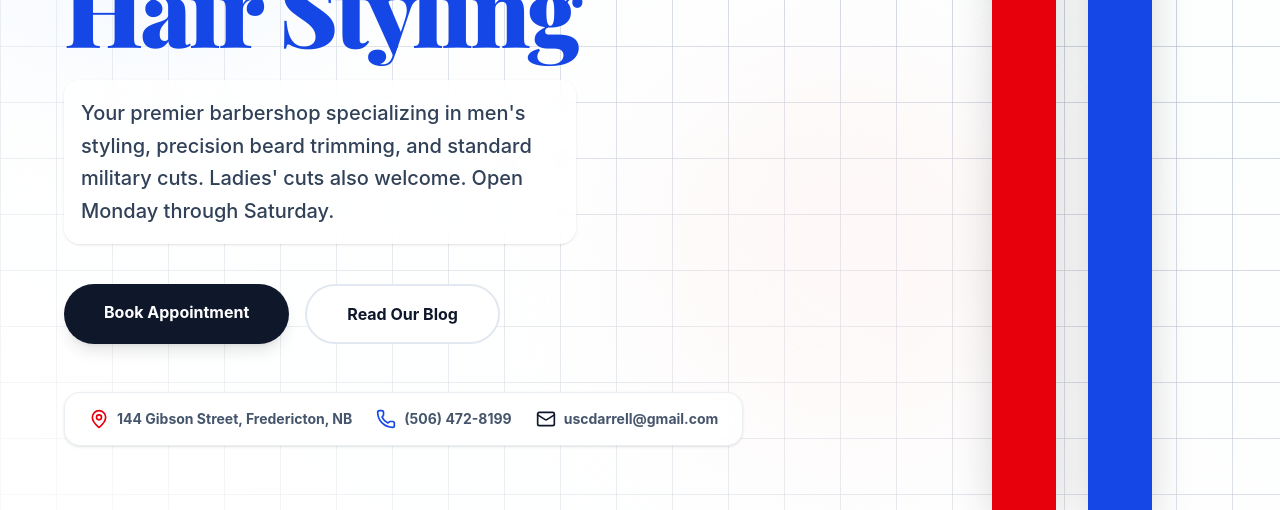
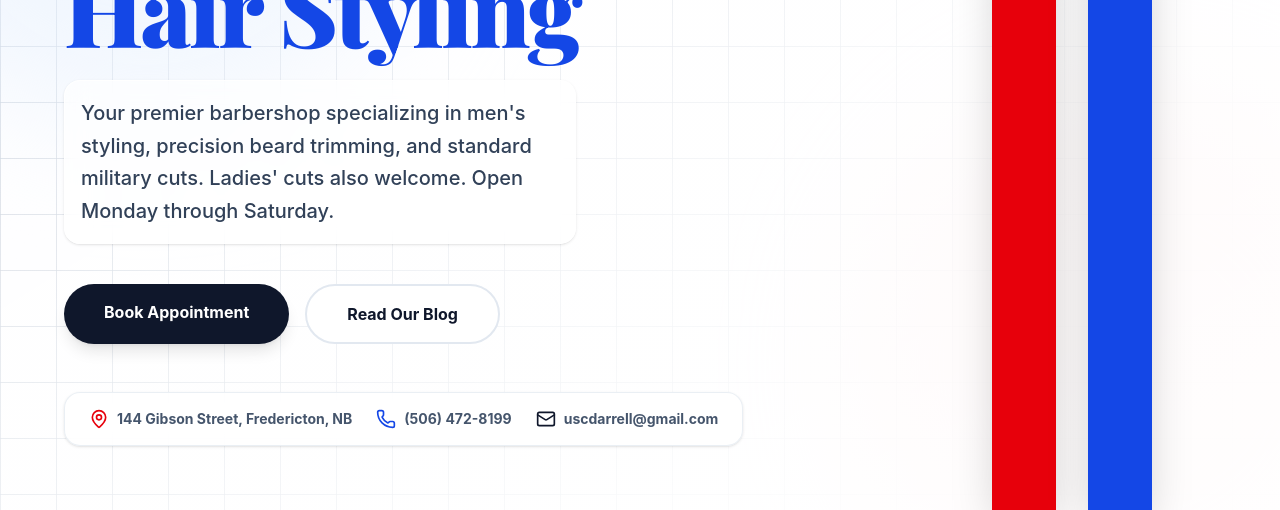
Before and after one commit to AntonKuznetsov1/modern-trend-hair-styling, a React app in the folder frontend/: page / in a window 1280 px wide. Shown: the part 290-800 px from the top of the page. Built offline with nearby package versions, Linux system fonts and the light colour scheme; the HTML template or start-up script is replaced by a standard one; a web font is replaced by a local one.

Commit message:
style: apply top-left to bottom-right mask fade on grid background pattern

```diff
--- a/frontend/src/pages/Landing.jsx
+++ b/frontend/src/pages/Landing.jsx
@@ -1,28 +1,30 @@
 import { Link } from 'react-router-dom';
 import { Mail, Phone, MapPin } from 'lucide-react';
 
-// COMPONENT: Crisp Architectural Grid & Ambient Light Glow
+// COMPONENT: Architectural Grid fading from Top-Left to Bottom-Right
 const BackgroundPattern = () => {
   return (
-    <div className="absolute inset-0 z-0 pointer-events-none overflow-hidden bg-slate-50/30">
-      {/* Defined Linear Grid with Higher Contrast */}
+    <div className="absolute inset-0 z-0 pointer-events-none overflow-hidden bg-slate-50/20">
+      {/* Crisp Grid with CSS Mask fading from Top-Left to Bottom-Right */}
       <div
-        className="absolute inset-0 opacity-85"
+        className="absolute inset-0 opacity-95"
         style={{
           backgroundImage: `
-            linear-gradient(to right, rgba(148, 163, 184, 0.65) 1.5px, transparent 1.5px),
-            linear-gradient(to bottom, rgba(148, 163, 184, 0.65) 1.5px, transparent 1.5px)
+            linear-gradient(to right, rgba(148, 163, 184, 0.7) 1.5px, transparent 1.5px),
+            linear-gradient(to bottom, rgba(148, 163, 184, 0.7) 1.5px, transparent 1.5px)
           `,
-          backgroundSize: '56px 56px'
+          backgroundSize: '56px 56px',
+          WebkitMaskImage: 'linear-gradient(135deg, rgba(0,0,0,1) 0%, rgba(0,0,0,0.1) 85%)',
+          maskImage: 'linear-gradient(135deg, rgba(0,0,0,1) 0%, rgba(0,0,0,0.1) 85%)'
         }}
       ></div>
 
-      {/* Ambient Color Glows for Depth */}
-      <div className="absolute -top-32 -left-32 w-[500px] h-[500px] bg-blue-100/50 rounded-full blur-3xl"></div>
-      <div className="absolute bottom-10 left-1/2 w-[400px] h-[400px] bg-red-100/35 rounded-full blur-3xl"></div>
+      {/* Ambient Color Glows positioned along the top-left to bottom-right diagonal */}
+      <div className="absolute -top-32 -left-32 w-[550px] h-[550px] bg-blue-100/60 rounded-full blur-3xl"></div>
+      <div className="absolute -bottom-32 -right-32 w-[550px] h-[550px] bg-red-100/40 rounded-full blur-3xl"></div>
 
-      {/* Gentle Fade Overlay to keep content sharp and readable */}
-      <div className="absolute inset-0 bg-gradient-to-tr from-white/90 via-white/40 to-transparent"></div>
+      {/* Gradient Overlay matching top-left to bottom-right direction */}
+      <div className="absolute inset-0 bg-gradient-to-br from-white/20 via-white/60 to-white/90"></div>
     </div>
   );
 };
```
